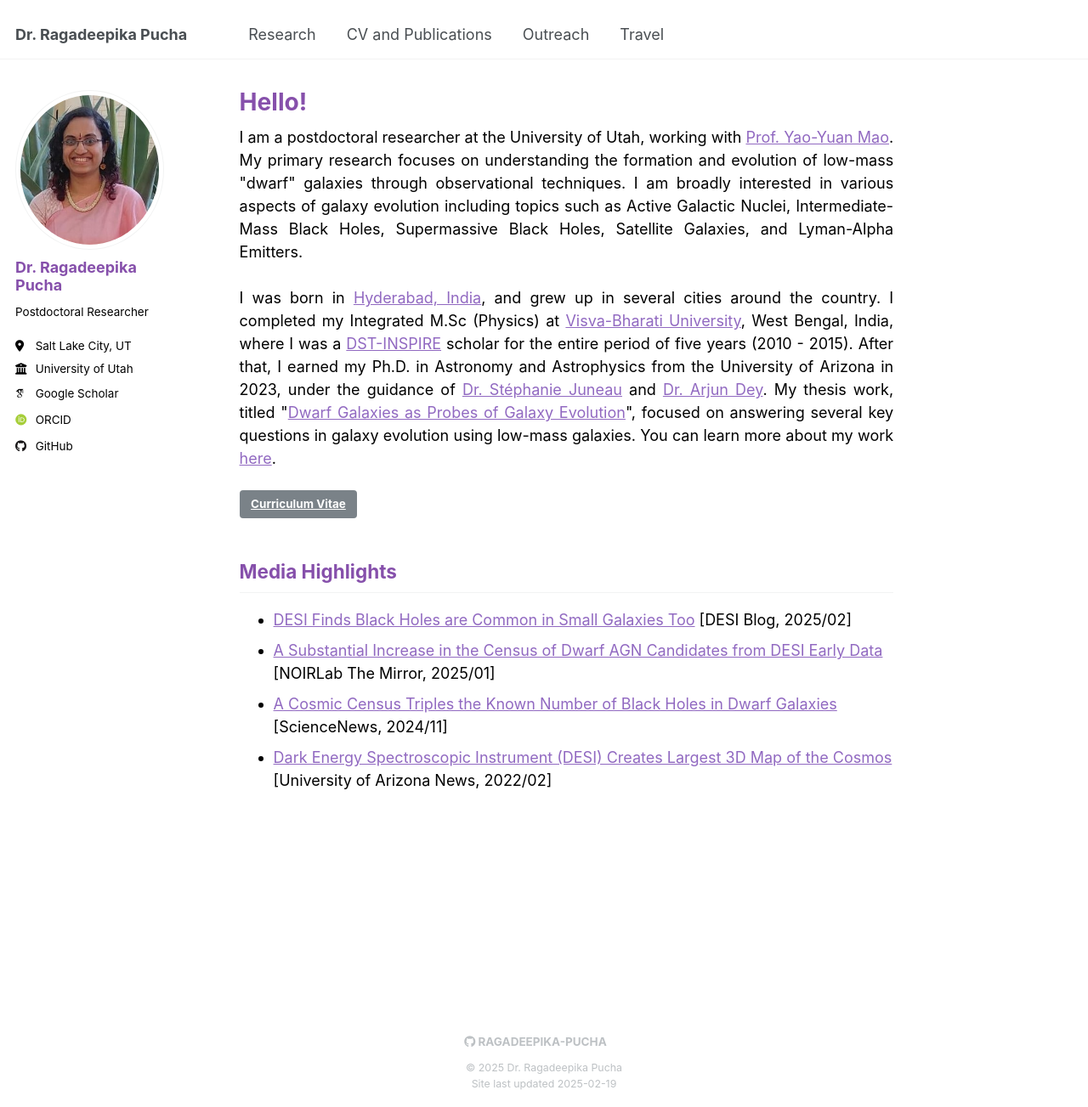
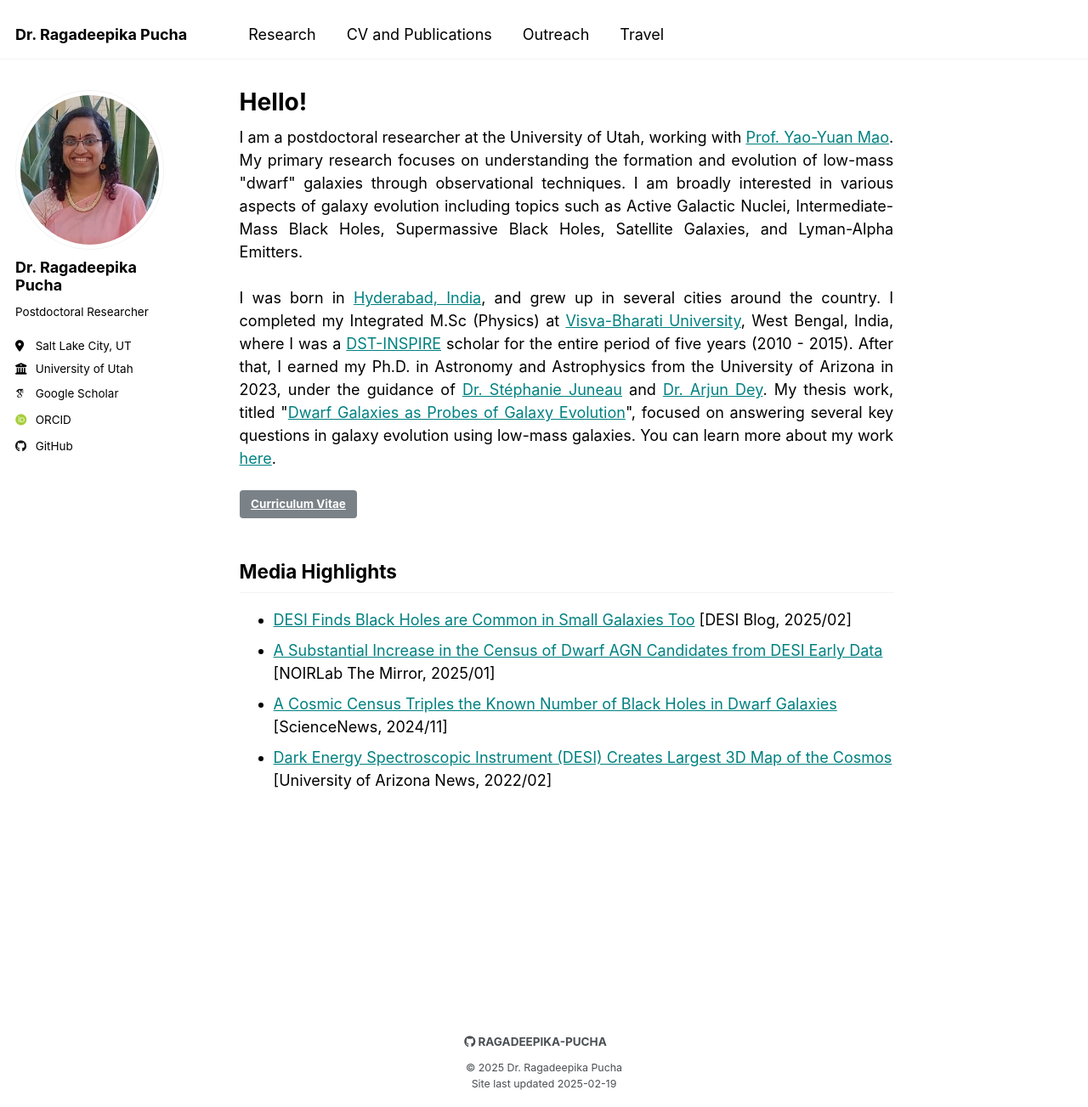
Before and after one commit to Ragadeepika-Pucha/Ragadeepika-Pucha.github.io, a Jekyll site: the page built from _pages/about.md, in a window 1280 px wide and 1303 px high. Shown: the whole window at 85% size. Built offline with Jekyll 4.4.1, drawn with Linux system fonts in a browser that asks for light colours; some web fonts are replaced.

Commit message:
updated colors

```diff
--- a/_sass/theme/_default.scss
+++ b/_sass/theme/_default.scss
@@ -9,6 +9,8 @@ $darker-gray                : mix(#000, $gray, 60%);
 $light-gray                 : mix(#fff, $gray, 50%);
 $lighter-gray               : mix(#fff, $gray, 90%);
 $black                      : #000;
+$teal                       : #008080;
+$dark-teal                  : #023436;
 $purple                     : #8650ab;
 $light-purple               : #9169c1;
 $faint-purple               : #b793d2;
@@ -37,14 +39,14 @@ $sidebar-screen-min-width   : 1024px;
     --global-border-color               : #{$lighter-gray};
     --global-code-background-color      : #fafafa;
     --global-code-text-color            : #{$black};
-    --global-fig-caption-color          : mix(#fff,  #{$dark-gray}, 25%);
-    --global-heading-color              : #{$purple};
-    --global-link-color                 : #{$light-purple};
+    --global-fig-caption-color          : #{$dark-gray}
+    --global-heading-color              : #{$dark-teal};
+    --global-link-color                 : #{$teal};
     --global-link-color-hover           : mix(#000, #2f7f93, 25%);
     --global-link-color-visited         : mix(#fff, #2f7f93, 25%);
-    --global-masthead-link-color        : #{$dark-gray};
+    --global-masthead-link-color        : #{$black};
     --global-masthead-link-color-hover  : mix(#000, #{$gray}, 25%);
     --global-text-color                 : #{$black};
-    --global-text-color-light           : #{$light-gray};
-    --global-thead-color                : #{$lighter-gray};
+    --global-text-color-light           : #{$dark-gray};
+    --global-thead-color                : #{$black};
 }
```
